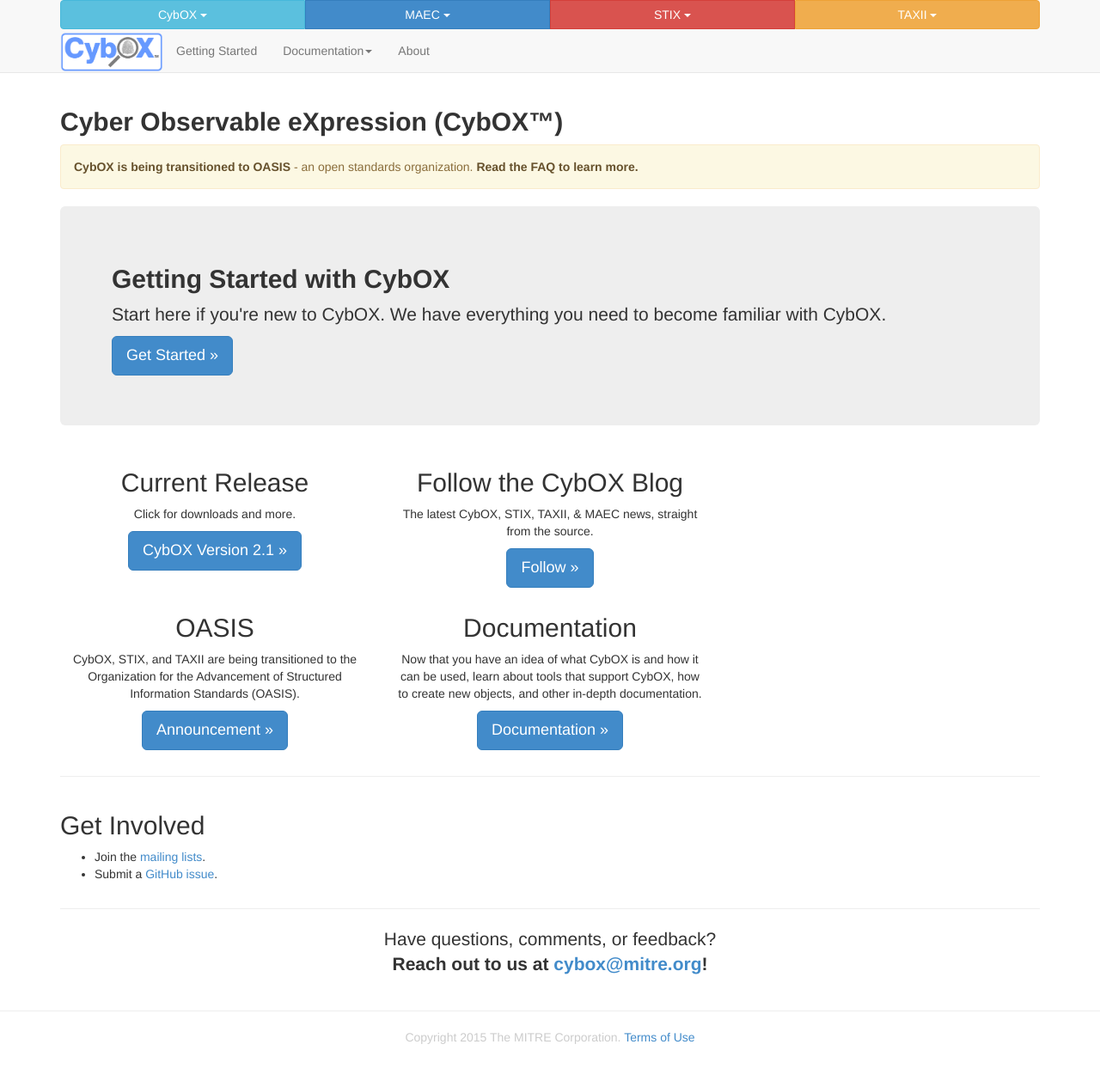
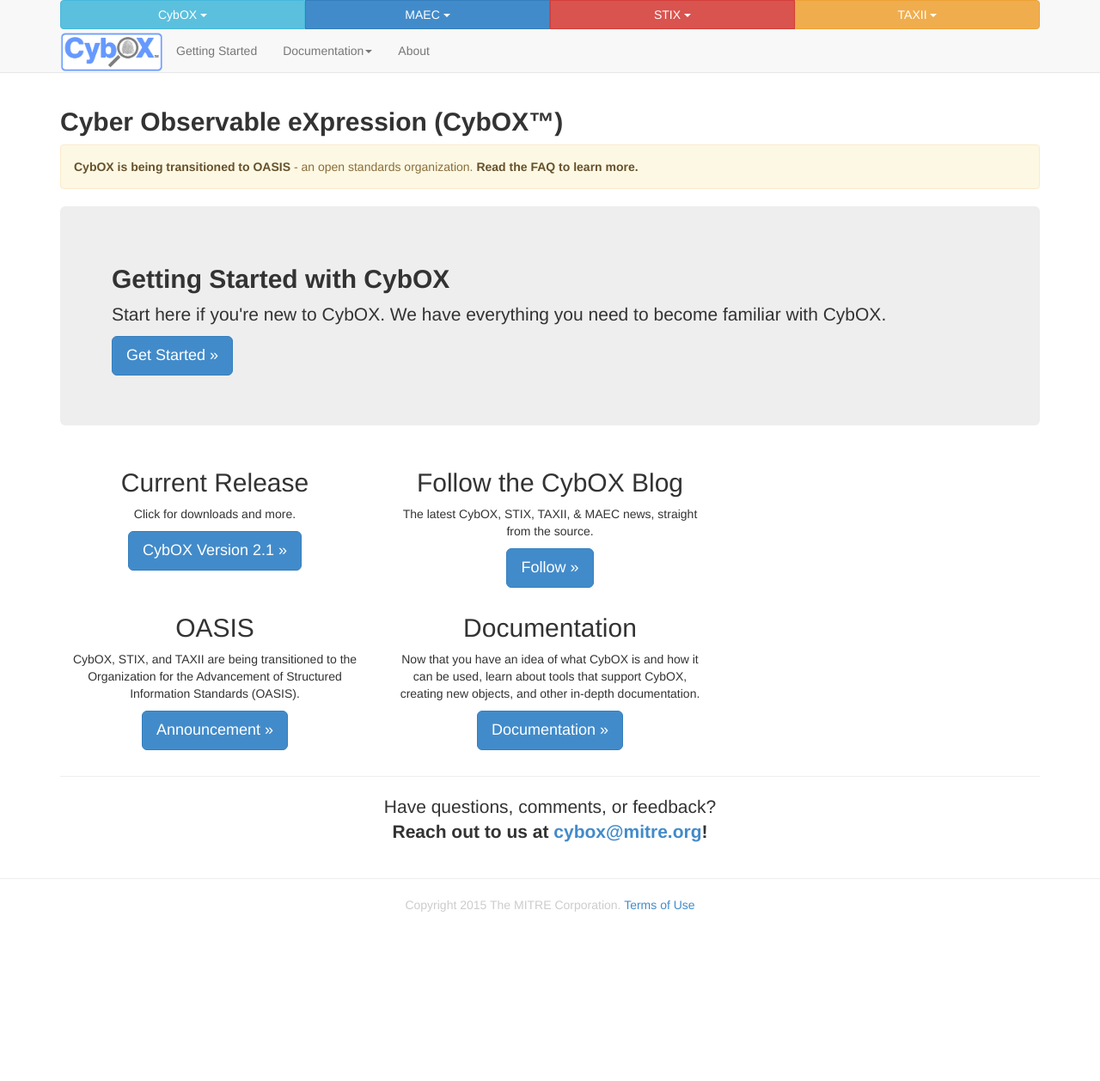
Before and after one commit to CybOXProject/cyboxproject.github.io, a Jekyll site: the page built from index.md, in a window 1280 px wide. Shown: the whole page at 86% size. Built offline with Jekyll 4.4.1, drawn with Linux system fonts in a browser that asks for light colours; Markdown is read by kramdown in place of the engine named in the settings; after the commit the page ends 1104 px from its top, so only the background shows below that.

Commit message:
Removed get-involved; will be moved to new community page

```diff
--- a/index.md
+++ b/index.md
@@ -45,21 +45,9 @@
   <div class="col-md-4 text-center">
     <h2>Documentation</h2>
     <p>Now that you have an idea of what CybOX is and how it can be used,
-    learn about tools that support CybOX, how to create new objects, and other in-depth
+    learn about tools that support CybOX, creating new objects, and other in-depth
     documentation.</p>
     <p><a class="btn btn-primary btn-lg" role="button" href="/documentation">Documentation »</a></p>
-  </div>
-</div>
-
-<hr />
-
-<div class="row">
-  <div class="col-md-6">
-    <h2>Get Involved</h2>
-    <ul>
-      <li>Join the <a href="http://cybox.mitre.org/community/registration.html">mailing lists</a>.</li>
-      <li>Submit a <a href="https://github.com/CybOXProject/schemas/issues">GitHub issue</a>.</li>
-    </ul>
   </div>
 </div>
 
```
